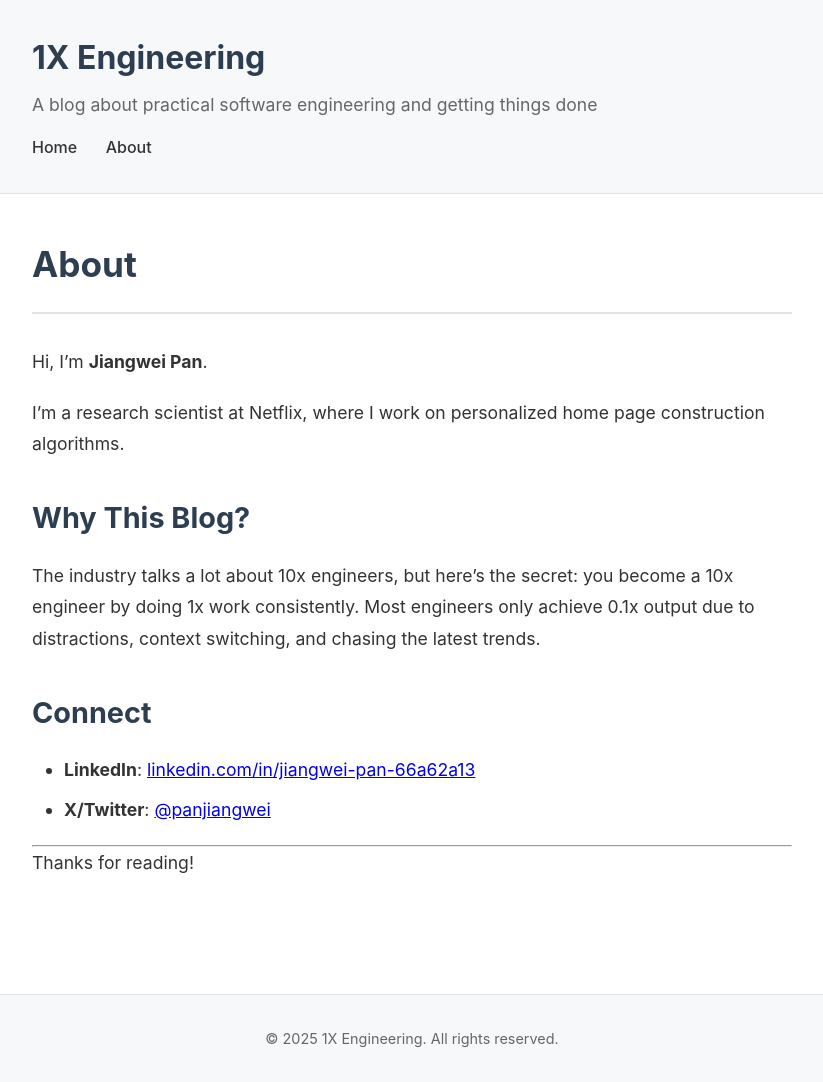
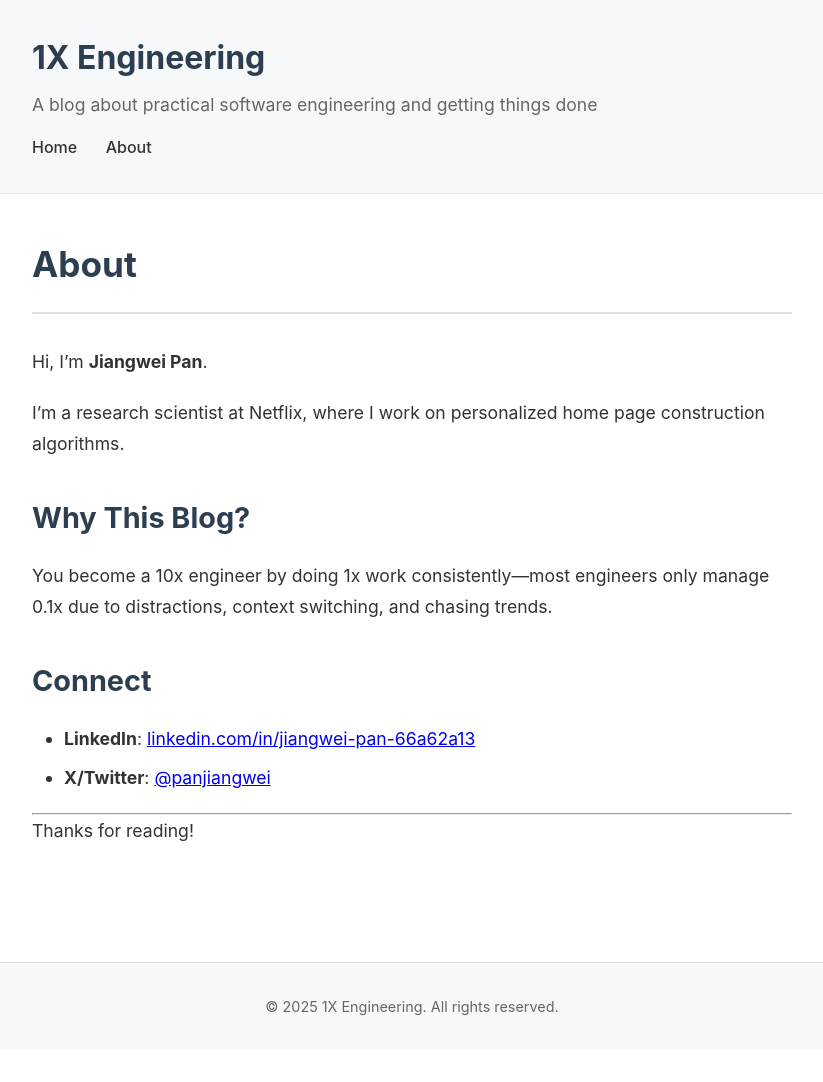
Before and after one commit to panjiangwei/panjiangwei.github.io, a Jekyll site: the page built from about.md, in a window 1280 px wide. Shown: the whole page, without its empty margins (228-1051 px from the left). Built offline with Jekyll 4.4.1, drawn with Linux system fonts in a browser that asks for light colours; after the commit the page ends 1050 px from its top, so only the background shows below that.

Commit message:
Simplify 'Why This Blog?' to single sentence

```diff
--- a/about.md
+++ b/about.md
@@ -10,7 +10,7 @@ I'm a research scientist at Netflix, where I work on personalized home page cons
 
 ## Why This Blog?
 
-The industry talks a lot about 10x engineers, but here's the secret: you become a 10x engineer by doing 1x work consistently. Most engineers only achieve 0.1x output due to distractions, context switching, and chasing the latest trends.
+You become a 10x engineer by doing 1x work consistently—most engineers only manage 0.1x due to distractions, context switching, and chasing trends.
 
 ## Connect
 
```
